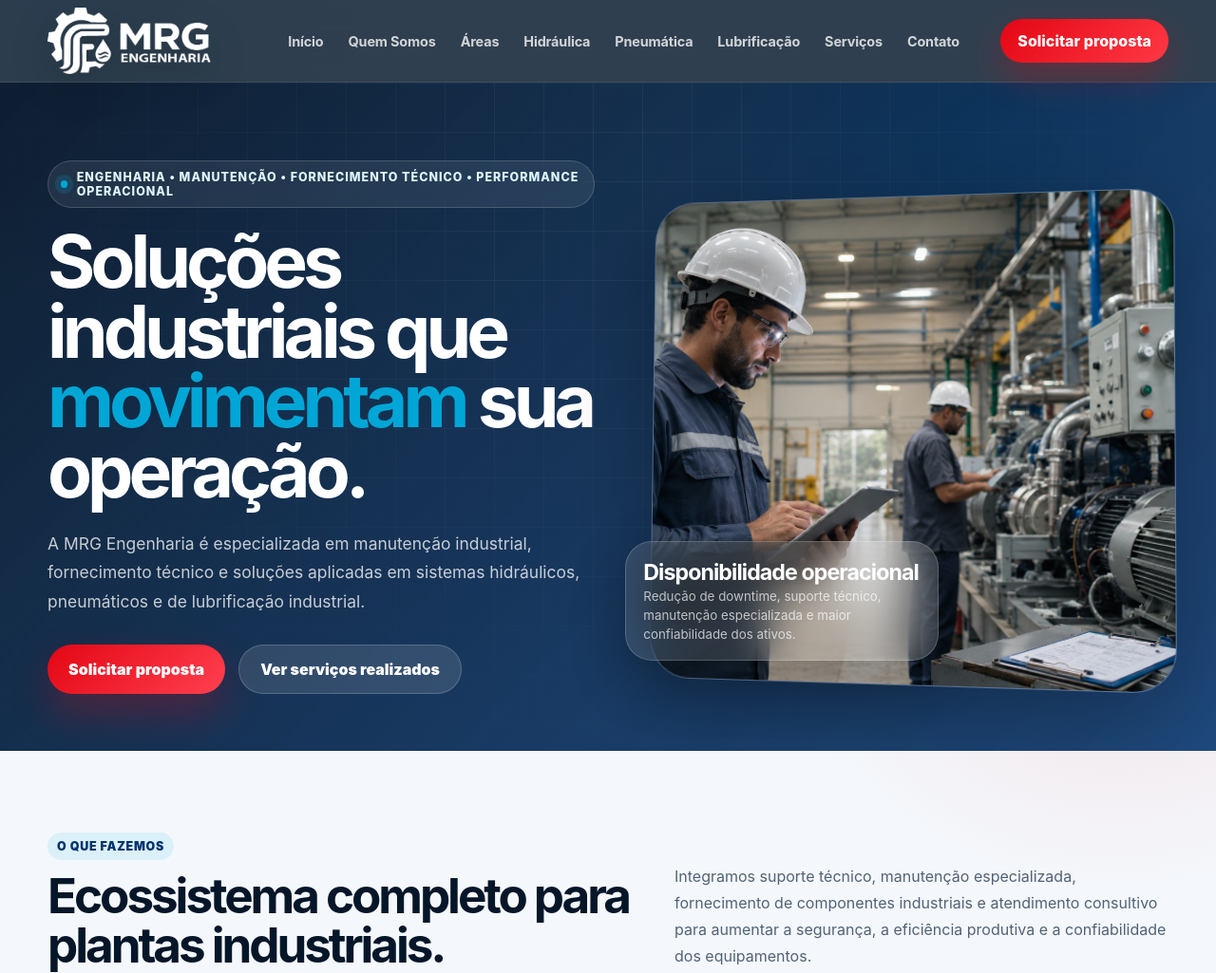
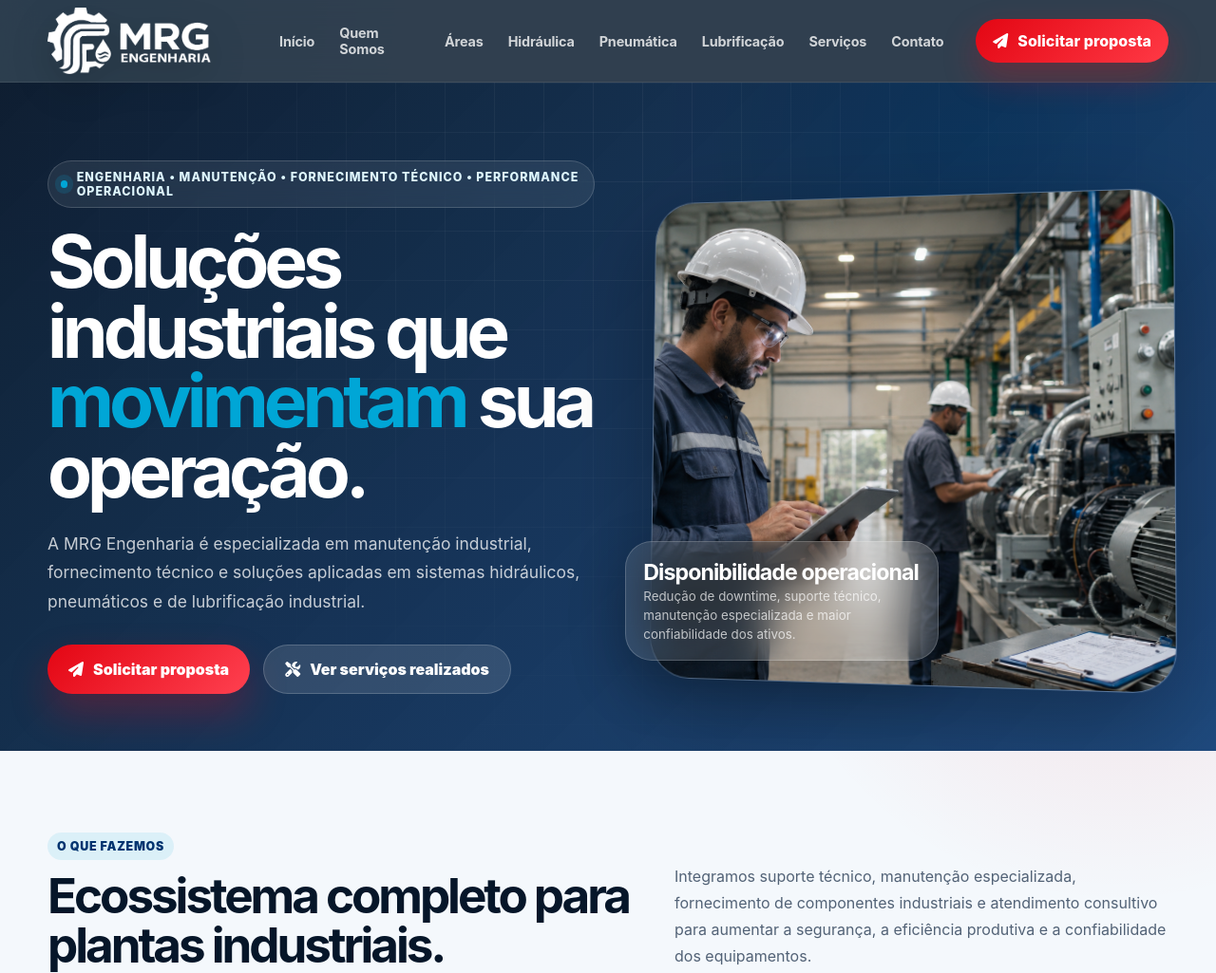
Before and after one commit to andreyferraz/mrgindustria-website, a Spring app: page /index in a window 1280 px wide. Shown: the top 1025 px of the page at 95% size. Run offline with Thymeleaf, Linux system fonts and the light colour scheme; the template is opened without the code that fills it, so the values that code supplies are empty; some libraries are stand-ins or nearby versions.

Commit message:
Add Font Awesome icons to action buttons for improved UI

```diff
--- a/src/main/resources/templates/areas-atuacao.html
+++ b/src/main/resources/templates/areas-atuacao.html
@@ -88,8 +88,8 @@
             <p>Conte com atendimento consultivo, manutenção especializada, fornecimento técnico e soluções
                 personalizadas para aumentar a disponibilidade e a performance da sua operação.</p>
             <div class="hero-actions">
-                <a class="btn btn-primary" th:href="@{/contato}">Solicitar proposta</a>
-                <a class="btn btn-secondary" th:href="@{/servicos-realizados}">Ver serviços realizados</a>
+                <a class="btn btn-primary" th:href="@{/contato}"><i class="fa-solid fa-paper-plane" aria-hidden="true"></i> Solicitar proposta</a>
+                <a class="btn btn-secondary" th:href="@{/servicos-realizados}"><i class="fa-solid fa-screwdriver-wrench" aria-hidden="true"></i> Ver serviços realizados</a>
             </div>
         </div>
     </section>
--- a/src/main/resources/templates/index.html
+++ b/src/main/resources/templates/index.html
@@ -13,8 +13,8 @@
                 <p>A MRG Engenharia é especializada em manutenção industrial, fornecimento técnico e soluções
                     aplicadas em sistemas hidráulicos, pneumáticos e de lubrificação industrial.</p>
                 <div class="hero-actions">
-                    <a class="btn btn-primary" th:href="@{/contato}">Solicitar proposta</a>
-                    <a class="btn btn-secondary" th:href="@{/servicos-realizados}">Ver serviços realizados</a>
+                    <a class="btn btn-primary" th:href="@{/contato}"><i class="fa-solid fa-paper-plane" aria-hidden="true"></i> Solicitar proposta</a>
+                    <a class="btn btn-secondary" th:href="@{/servicos-realizados}"><i class="fa-solid fa-screwdriver-wrench" aria-hidden="true"></i> Ver serviços realizados</a>
                 </div>
             </div>
             <div class="hero-media reveal">
--- a/src/main/resources/templates/layout.html
+++ b/src/main/resources/templates/layout.html
@@ -11,6 +11,7 @@
         content="MRG Engenharia: soluções industriais em sistemas hidráulicos, pneumáticos e lubrificação industrial, com engenharia aplicada, manutenção especializada e fornecimento técnico.">
     <title th:text="${title}">Início | MRG Engenharia</title>
     <link rel="icon" th:href="@{/img/favicon.svg}" type="image/svg+xml">
+    <link rel="stylesheet" href="https://cdnjs.cloudflare.com/ajax/libs/font-awesome/6.5.2/css/all.min.css" crossorigin="anonymous" referrerpolicy="no-referrer">
     <link rel="stylesheet" th:href="@{/css/styles.css}">
 </head>
 
@@ -31,7 +32,7 @@
                 <a th:href="@{/servicos-realizados}">Serviços</a>
                 <a th:href="@{/contato}">Contato</a>
             </nav>
-            <a class="header-cta" th:href="@{/contato}">Solicitar proposta</a>
+            <a class="header-cta" th:href="@{/contato}"><i class="fa-solid fa-paper-plane" aria-hidden="true"></i> Solicitar proposta</a>
         </div>
     </header>
 
@@ -70,7 +71,7 @@
                     <a href="mailto:juliocastromrg@gmail.com">juliocastromrg@gmail.com</a>
                     <a href="mailto:mbarbosamrg@gmail.com">mbarbosamrg@gmail.com</a>
                     <a th:href="@{/contato}">Abrir formulário</a>
-                    <a class="btn btn-secondary footer-login-btn" th:href="@{/login}" sec:authorize="isAnonymous()">Área administrativa</a>
+                    <a class="btn btn-secondary footer-login-btn" th:href="@{/login}" sec:authorize="isAnonymous()"><i class="fa-solid fa-lock" aria-hidden="true"></i> Área administrativa</a>
                     <a class="btn btn-secondary footer-login-btn" th:href="@{/admin}" sec:authorize="isAuthenticated()">Ir para painel admin</a>
                 </div>
             </div>
--- a/src/main/resources/templates/servicos-realizados.html
+++ b/src/main/resources/templates/servicos-realizados.html
@@ -103,7 +103,7 @@
             <p>Solicite atendimento técnico para sistemas hidráulicos, pneumáticos e lubrificação industrial. A MRG
                 Engenharia está preparada para apoiar sua operação com soluções sob medida.</p>
             <div class="hero-actions">
-                <a class="btn btn-primary" th:href="@{/contato}">Solicitar proposta</a>
+                <a class="btn btn-primary" th:href="@{/contato}"><i class="fa-solid fa-paper-plane" aria-hidden="true"></i> Solicitar proposta</a>
                 <a class="btn btn-secondary" th:href="@{/sistemas-hidraulicos}">Conhecer sistemas hidráulicos</a>
             </div>
         </div>
```
